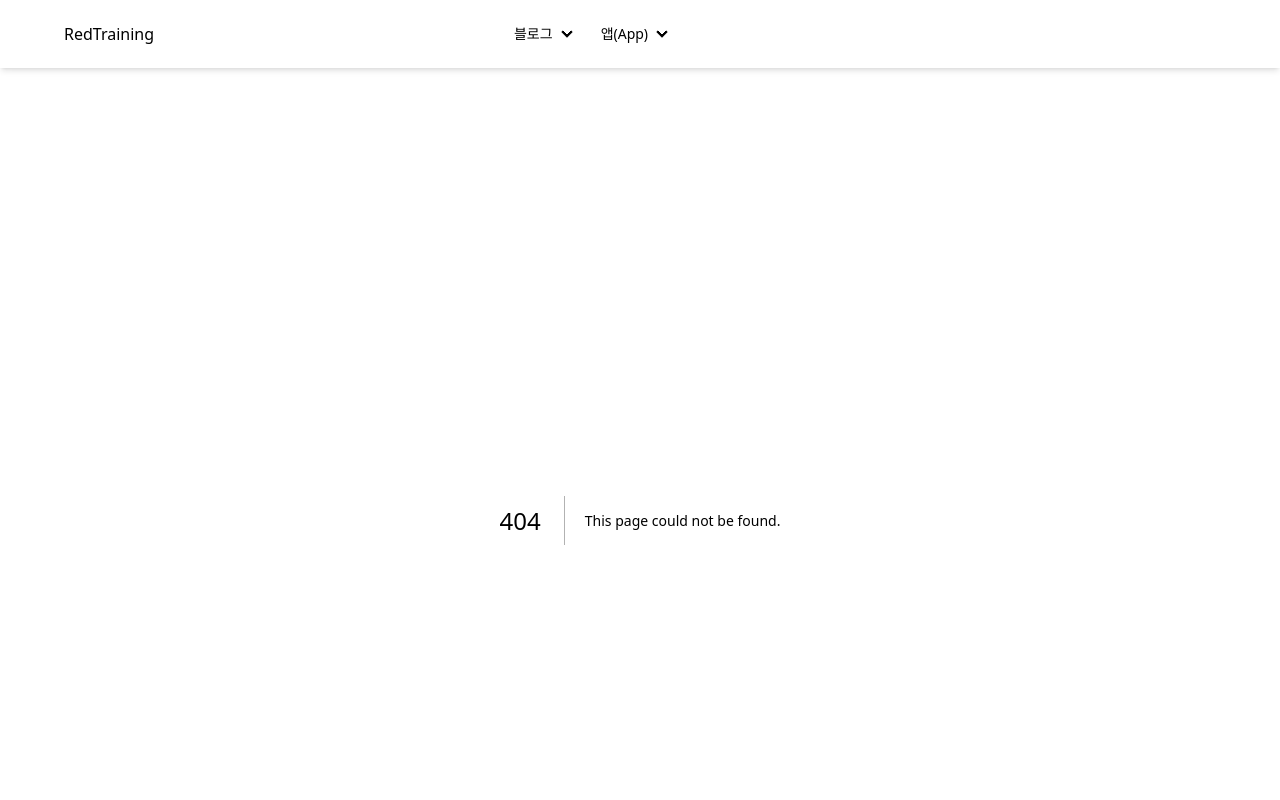
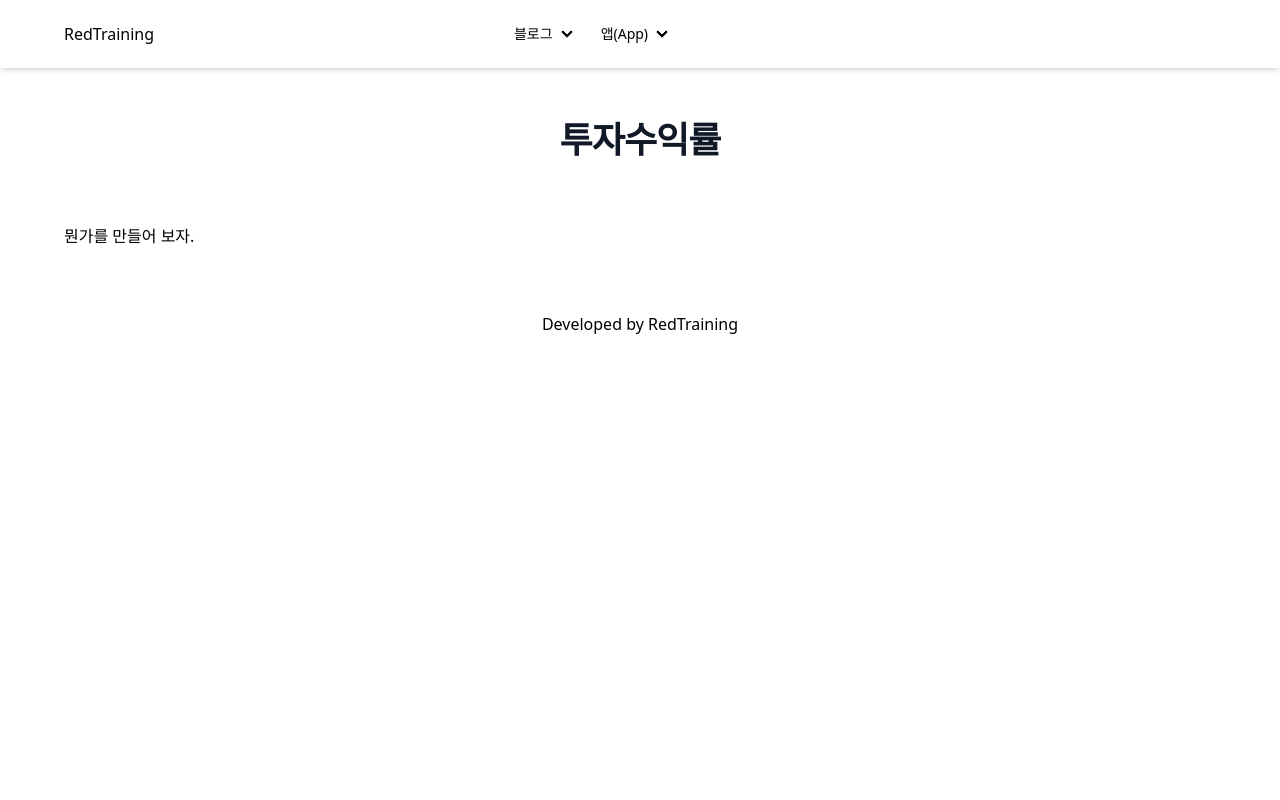
Before and after one commit to keenager/public-blog, a Next.js app: page /apps/roi in a window 1280 px wide. Before the commit this address had no page. Shown: the top 800 px of the page. Built offline with nearby package versions, Linux system fonts and the light colour scheme.

Commit message:
내가 만든 앱들(apps) 메뉴 추가

```diff
--- /dev/null
+++ b/src/app/apps/layout.tsx
@@ -0,0 +1,16 @@
+import { Metadata } from "next";
+import { Suspense } from "react";
+import Loading from "../_components/common/loading";
+
+export const metadata: Metadata = {
+  title: "내가 만든 앱들",
+  description: "내가 만든 앱들",
+};
+
+export default async function BlogLayout({
+  children,
+}: {
+  children: React.ReactNode;
+}) {
+  return <Suspense fallback={<Loading />}>{children}</Suspense>;
+}
--- /dev/null
+++ b/src/app/apps/page.tsx
@@ -0,0 +1,9 @@
+import MainTitle from "@/app/_components/common/main-title";
+
+export default function ROIPage() {
+  return (
+    <>
+      <MainTitle>내가 만든 앱들</MainTitle>
+    </>
+  );
+}
--- /dev/null
+++ b/src/app/apps/roi/layout.tsx
@@ -0,0 +1,16 @@
+import { Metadata } from "next";
+import { Suspense } from "react";
+import Loading from "../../_components/common/loading";
+
+export const metadata: Metadata = {
+  title: "수익률 계산기",
+  description: "투자 수익률(Return On Investment)을 계산하는 앱입니다.",
+};
+
+export default async function BlogLayout({
+  children,
+}: {
+  children: React.ReactNode;
+}) {
+  return <Suspense fallback={<Loading />}>{children}</Suspense>;
+}
--- /dev/null
+++ b/src/app/apps/roi/page.tsx
@@ -0,0 +1,10 @@
+import MainTitle from "@/app/_components/common/main-title";
+
+export default function ROIPage() {
+  return (
+    <>
+      <MainTitle>투자수익률</MainTitle>
+      <h1>뭔가를 만들어 보자.</h1>
+    </>
+  );
+}
```
Also changed, not shown: public/ads.txt (added).
